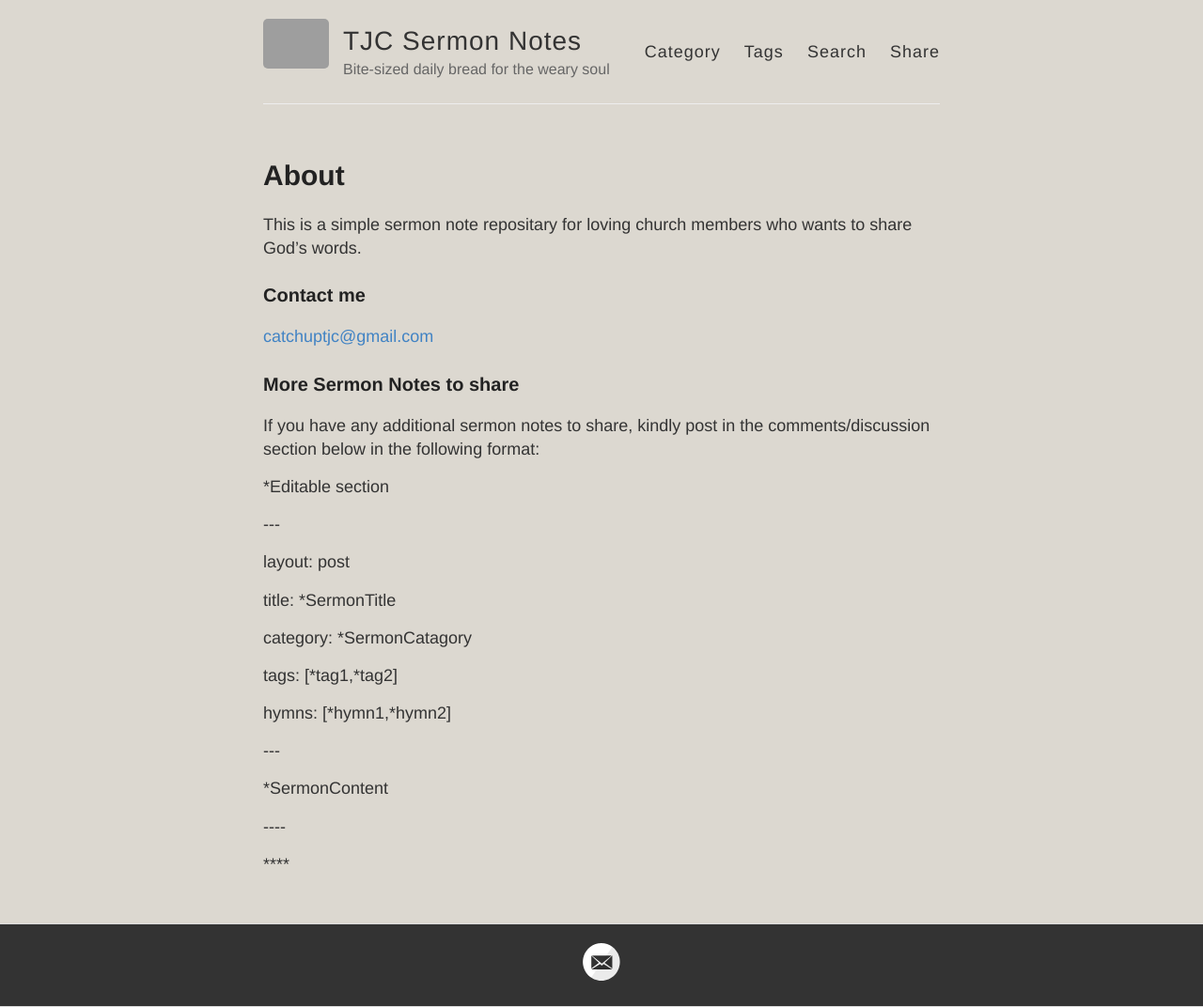
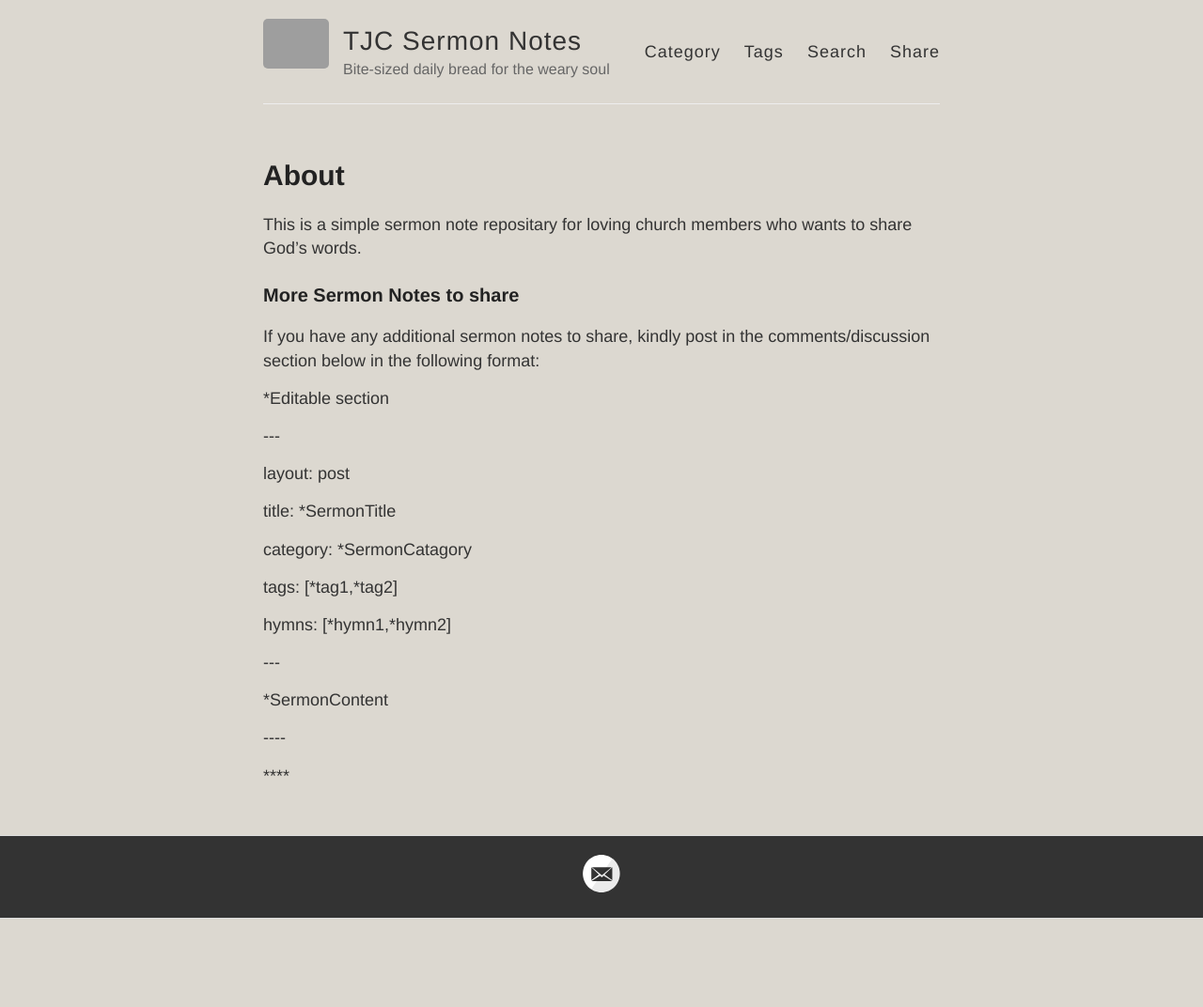
Before and after one commit to catchupTJC/catchuptjc.github.io, a Jekyll site: the page built from about.md, in a window 1280 px wide. Shown: the whole page at 94% size. Built offline with Jekyll 4.4.1, drawn with Linux system fonts in a browser that asks for light colours; nearby versions of some CDN libraries; comment, search, counter and statistics services are not loaded; after the commit the page ends 978 px from its top, so only the background shows below that; grey boxes are pictures that could not be loaded.

Commit message:
Update about.md

```diff
--- a/about.md
+++ b/about.md
@@ -5,10 +5,6 @@ permalink: /about/
 ---
 
 This is a simple sermon note repositary for loving church members who wants to share God's words.
-
-### Contact me
-
-[catchuptjc@gmail.com](mailto:catchuptjc@gmail.com)
 
 ### More Sermon Notes to share
 
```
